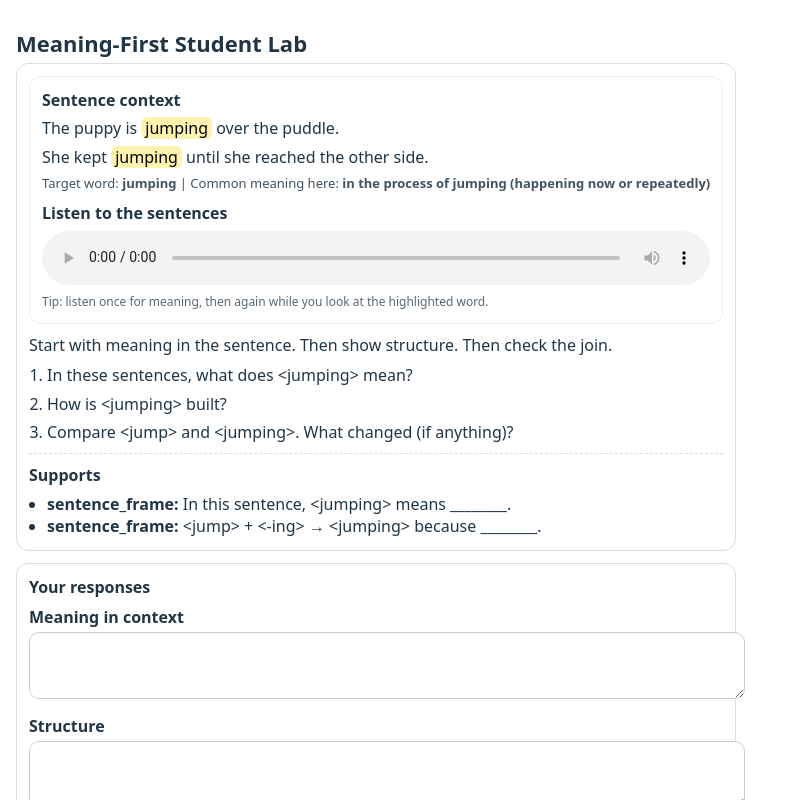
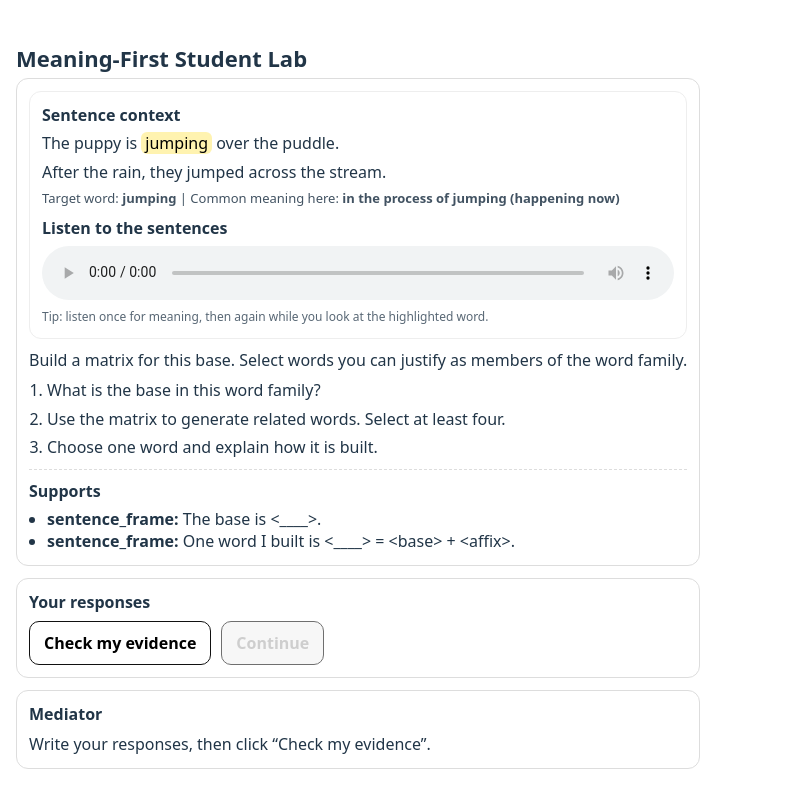
Before and after one commit to Lokahi-Connect/Meaning-First-Student-Lab, a React (Vite) app: page / in a window 1280 px wide. Shown: the top 800 px of the page, without its empty margins (0-792 px from the left). Built offline with nearby package versions, Linux system fonts and the light colour scheme.

Commit message:
Update App.tsx

```diff
--- a/src/App.tsx
+++ b/src/App.tsx
@@ -6,7 +6,7 @@ import type { ResponseMap } from "./scoring/scoreV1";
 import { guideV1 } from "./guidance/guideV1";
 
 export default function App() {
-  const [taskId, setTaskId] = useState<string>("t1_jump_ing_join");
+  const [taskId, setTaskId] = useState<string>("t4_matrix_jump");
   const [responses, setResponses] = useState<ResponseMap>({});
   const [statusText, setStatusText] = useState<string>("");
 
```
